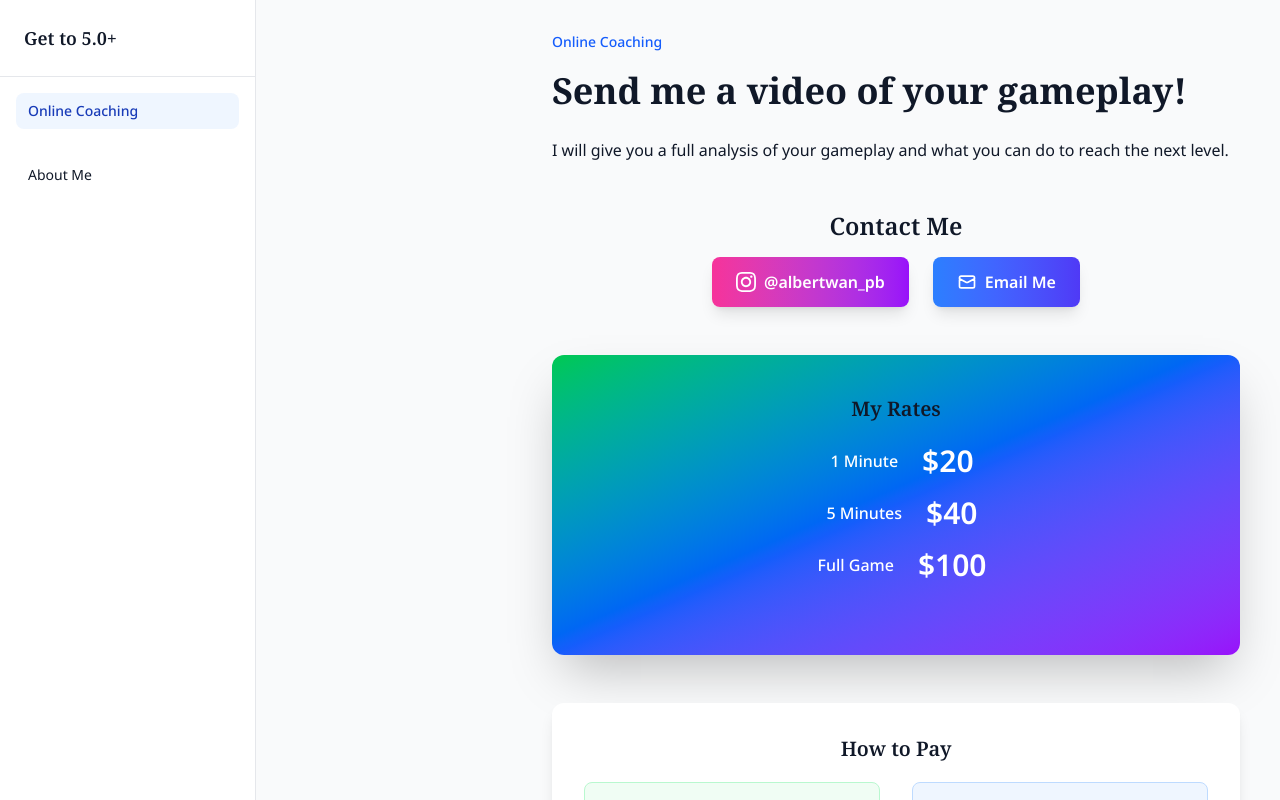
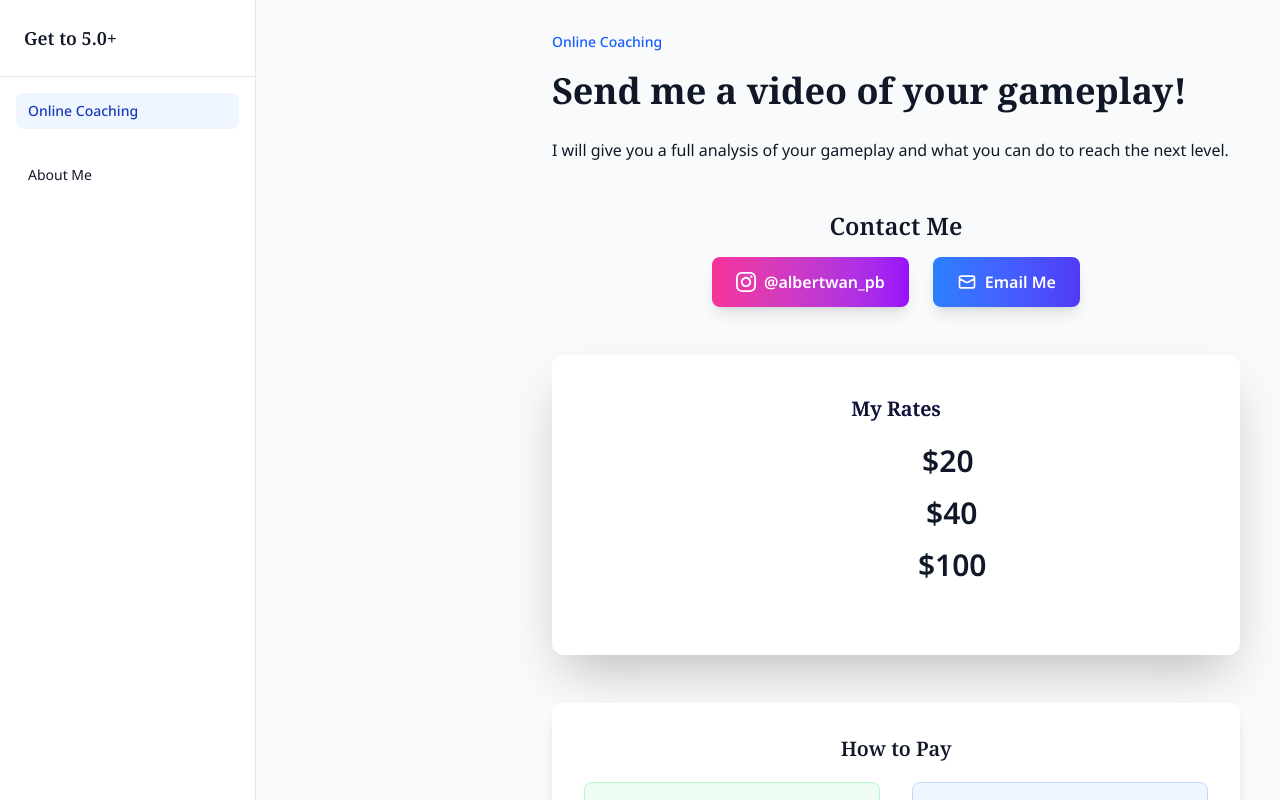
Before and after one commit to bertw2002/react-postgres-fullstack-template, a React (Vite) app: page /section/coaching in a window 1280 px wide. Shown: the top 800 px of the page. Built offline with nearby package versions, Linux system fonts and the light colour scheme; a web font is replaced by a local one.

Commit message:
Update OnlineCoachingSection.jsx

```diff
--- a/src/components/OnlineCoachingSection.jsx
+++ b/src/components/OnlineCoachingSection.jsx
@@ -32,19 +32,21 @@ function OnlineCoachingSection() {
         </div>
 
         {/* Call to Action */}
-        <div className="text-center bg-gradient-to-br from-green-500 via-blue-600 to-purple-600 rounded-xl p-8 md:p-10 text-white mx-4 md:mx-0 shadow-2xl">
-          <h3 className="text-2xl md:text-3xl font-bold mb-4 md:mb-6 text-white">My Rates</h3>
+        <div className="text-center bg-white bg-opacity-90 rounded-xl p-8 md:p-10 mx-4 md:mx-0 shadow-2xl">
+          <h3 className="text-3xl md:text-4xl font-bold text-white mb-4 md:mb-6 bg-gradient-to-r from-blue-600 to-purple-600 bg-clip-text text-transparent">
+            My Rates
+          </h3>
           <div className="space-y-3 md:space-y-4 mb-6 md:mb-8">
             <div className="flex items-center justify-center space-x-3">
-            <span className="px-3 py-1 rounded-full text-sm md:text-base font-medium text-white">1 Minute</span>
+              <span className="bg-white bg-opacity-20 px-3 py-1 rounded-full text-sm md:text-base font-medium text-white">1 Minute</span>
               <span className="text-2xl md:text-3xl font-bold">$20</span>
             </div>
             <div className="flex items-center justify-center space-x-3">
-              <span className="px-3 py-1 rounded-full text-sm md:text-base font-medium text-white">5 Minutes</span>
+              <span className="bg-white bg-opacity-20 px-3 py-1 rounded-full text-sm md:text-base font-medium text-white">5 Minutes</span>
               <span className="text-2xl md:text-3xl font-bold">$40</span>
             </div>
             <div className="flex items-center justify-center space-x-3">
-            <span className="px-3 py-1 rounded-full text-sm md:text-base font-medium text-white">Full Game</span>
+              <span className="bg-white bg-opacity-20 px-3 py-1 rounded-full text-sm md:text-base font-medium text-white">Full Game</span>
               <span className="text-2xl md:text-3xl font-bold">$100</span>
             </div>
           </div>
```
